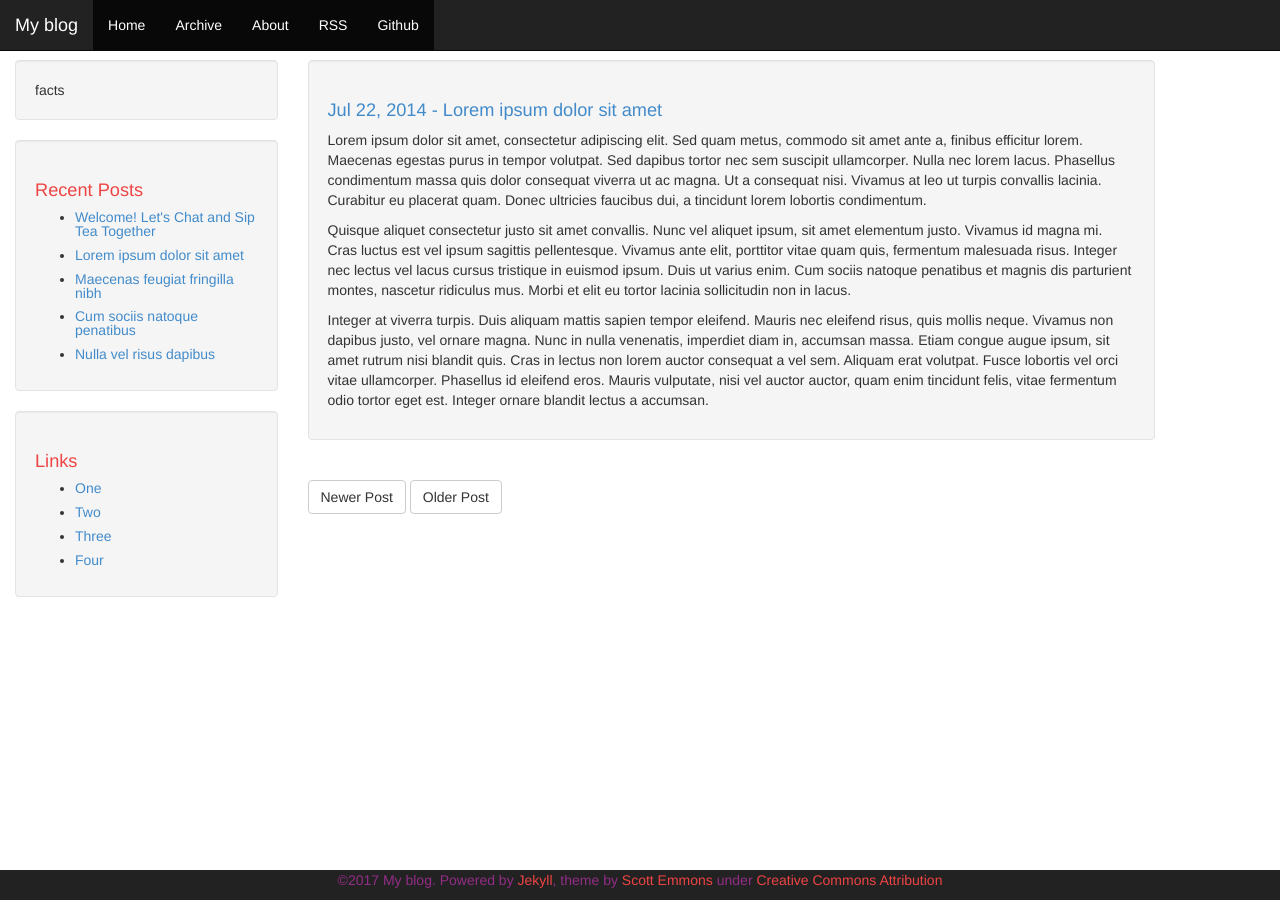
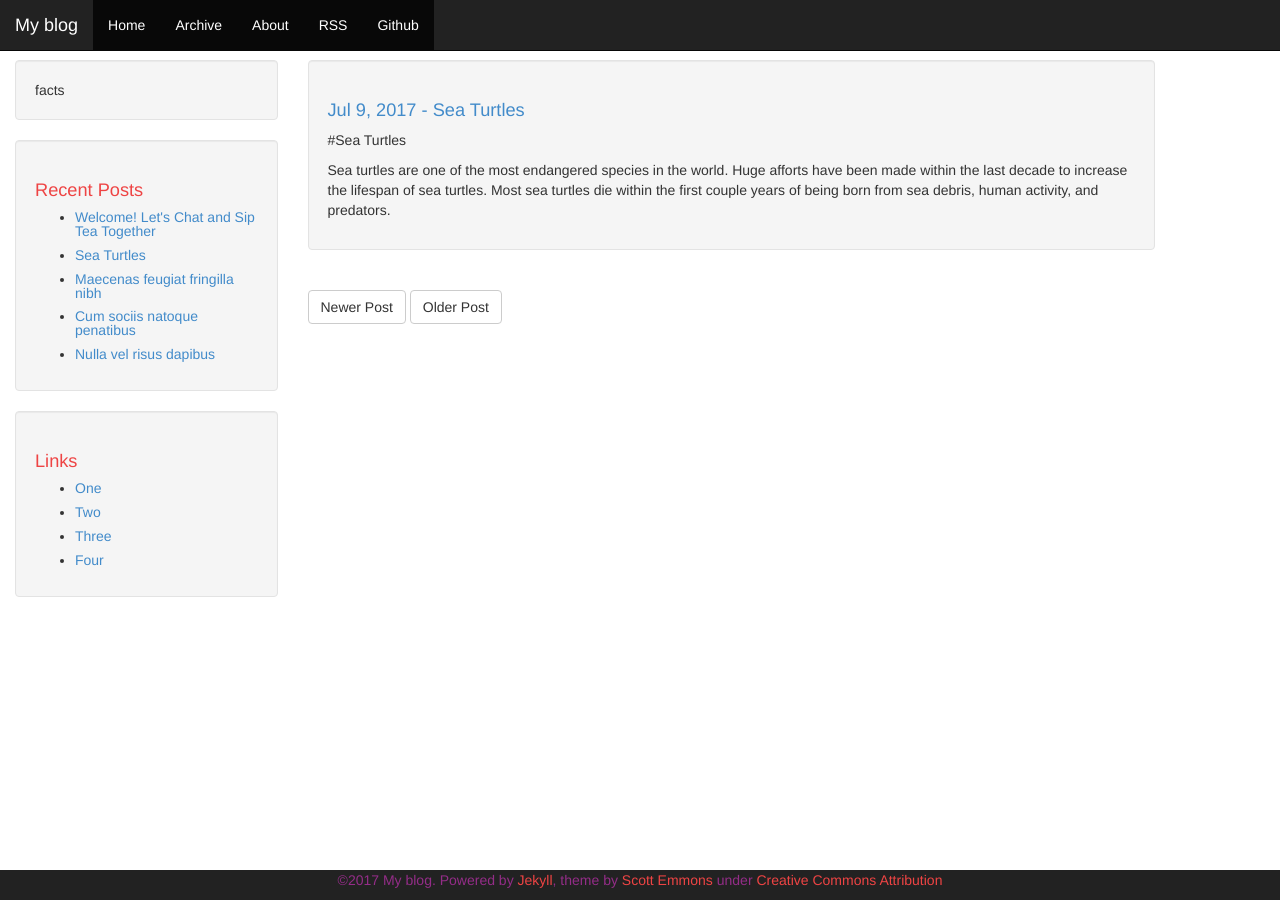
Before and after one commit to scotte/jekyll-clean, a Jekyll site: the page built from _posts/2014-07-22-Lorem-ipsum-dolor-sit-amet.md, in a window 1280 px wide. Built offline with Jekyll 4.4.1, drawn with Linux system fonts in a browser that asks for light colours.

Commit message:
update 1st blog

```diff
--- a/_posts/2014-07-22-Lorem-ipsum-dolor-sit-amet.md
+++ b/_posts/2014-07-22-Lorem-ipsum-dolor-sit-amet.md
@@ -1,12 +1,9 @@
 ---
 layout: post
-title: "Lorem ipsum dolor sit amet"
-date: 2014-07-22 16:25:06 -0700
+title: "Sea Turtles"
+date: 2017-07-09 16:25:06 -0700
 comments: true
 ---
+#Sea Turtles
 
-Lorem ipsum dolor sit amet, consectetur adipiscing elit. Sed quam metus, commodo sit amet ante a, finibus efficitur lorem. Maecenas egestas purus in tempor volutpat. Sed dapibus tortor nec sem suscipit ullamcorper. Nulla nec lorem lacus. Phasellus condimentum massa quis dolor consequat viverra ut ac magna. Ut a consequat nisi. Vivamus at leo ut turpis convallis lacinia. Curabitur eu placerat quam. Donec ultricies faucibus dui, a tincidunt lorem lobortis condimentum.
-
-Quisque aliquet consectetur justo sit amet convallis. Nunc vel aliquet ipsum, sit amet elementum justo. Vivamus id magna mi. Cras luctus est vel ipsum sagittis pellentesque. Vivamus ante elit, porttitor vitae quam quis, fermentum malesuada risus. Integer nec lectus vel lacus cursus tristique in euismod ipsum. Duis ut varius enim. Cum sociis natoque penatibus et magnis dis parturient montes, nascetur ridiculus mus. Morbi et elit eu tortor lacinia sollicitudin non in lacus.
-
-Integer at viverra turpis. Duis aliquam mattis sapien tempor eleifend. Mauris nec eleifend risus, quis mollis neque. Vivamus non dapibus justo, vel ornare magna. Nunc in nulla venenatis, imperdiet diam in, accumsan massa. Etiam congue augue ipsum, sit amet rutrum nisi blandit quis. Cras in lectus non lorem auctor consequat a vel sem. Aliquam erat volutpat. Fusce lobortis vel orci vitae ullamcorper. Phasellus id eleifend eros. Mauris vulputate, nisi vel auctor auctor, quam enim tincidunt felis, vitae fermentum odio tortor eget est. Integer ornare blandit lectus a accumsan.
+Sea turtles are one of the most endangered species in the world. Huge afforts have been made within the last decade to increase the lifespan of sea turtles. Most sea turtles die within the first couple years of being born from sea debris, human activity, and predators.
```
